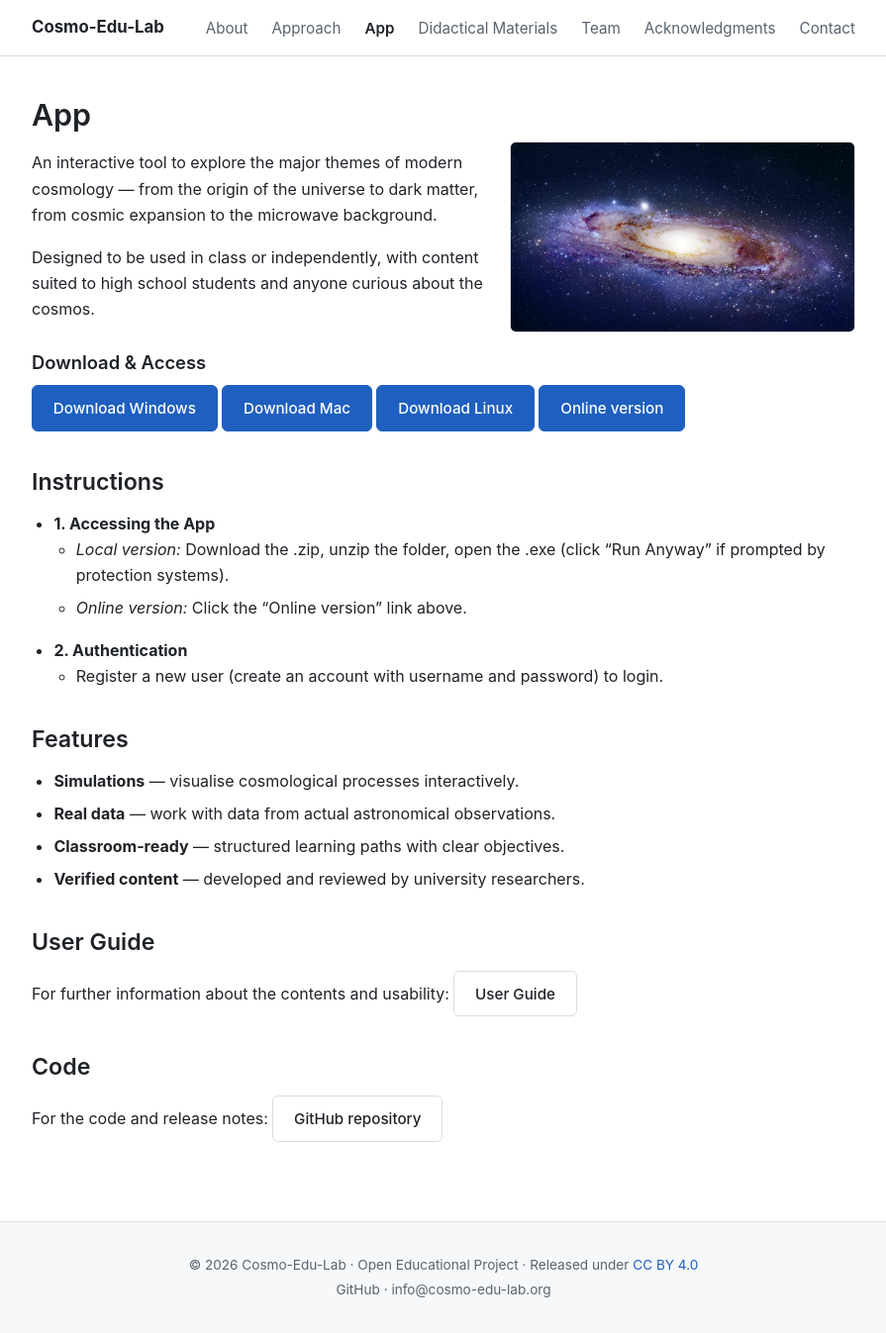
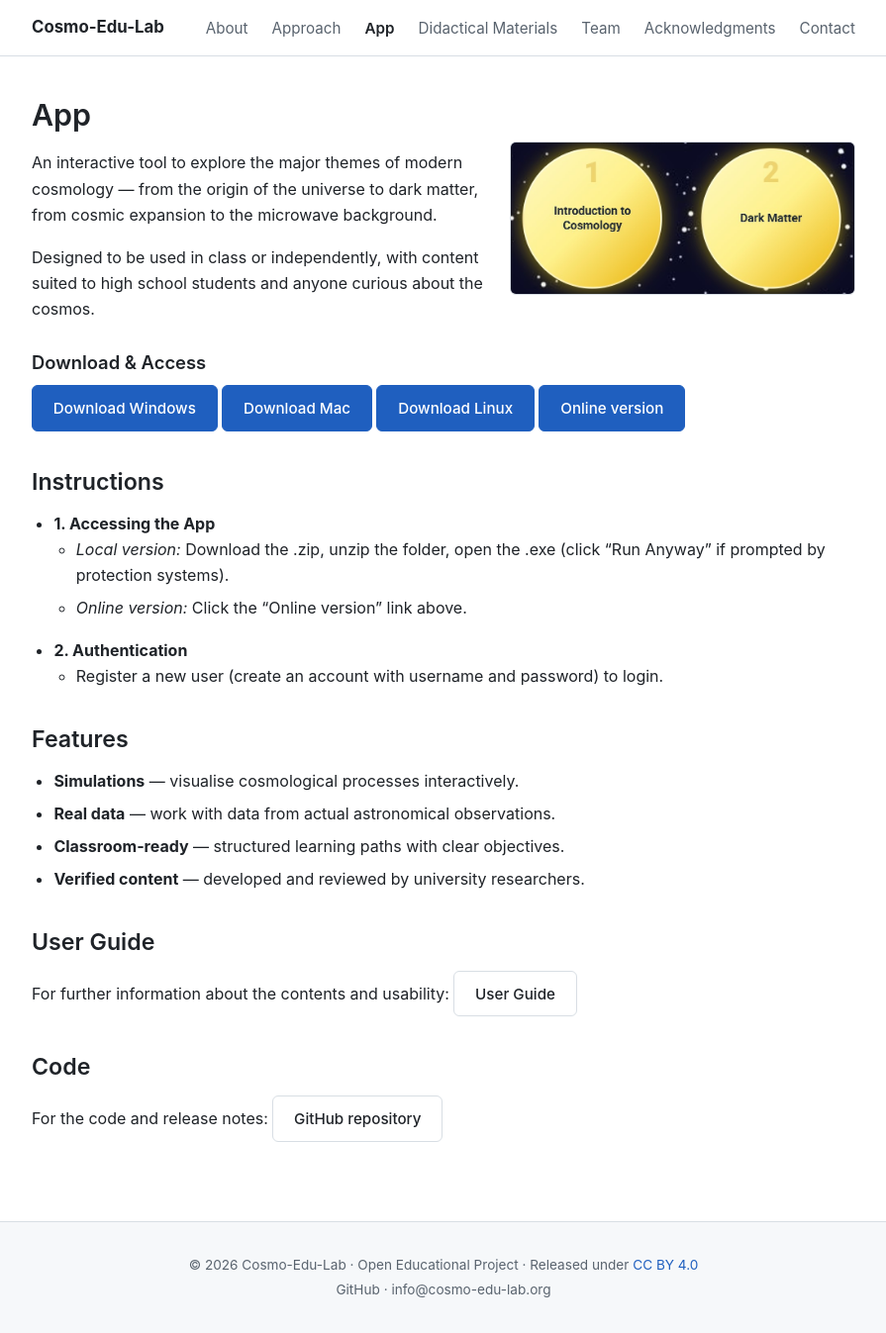
Before and after one commit to cosmo-edu-lab/cosmo-edu-lab.github.io, a Jekyll site: the page built from app.md, in a window 1280 px wide and 1347 px high. Shown: the whole window at 99% size, without its empty margins (192-1087 px from the left). Built offline with Jekyll 4.4.1, drawn with Linux system fonts in a browser that asks for light colours.

Commit message:
Update images

```diff
--- a/app.md
+++ b/app.md
@@ -6,7 +6,7 @@ description: "Download Cosmo-Edu-Lab, an interactive tool exploring the major th
 ---
 
 <!-- right-aligned image beside text-->
-![The Milky Way, our home galaxy]({{ '/assets/images/Milky_Way.jpg' | relative_url }}){: .float-right}
+![Snapshot from the app home page]({{ '/assets/images/immagine_app.jpg' | relative_url }}){: .float-right}
 
 An interactive tool to explore the major themes of modern cosmology — from the origin of the universe to dark matter, from cosmic expansion to the microwave background.
 
```
Also changed, not shown: acknowledgments.md (+1 -1 lines), approach.md (+2 -0 lines), assets/images/immagine_app.jpg (added), assets/images/immagine_istogramma.jpg (added).
